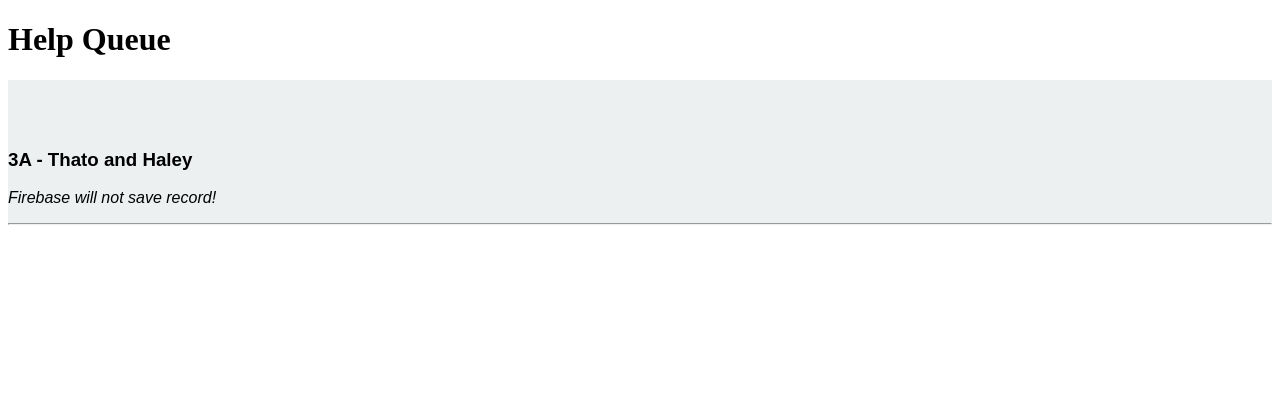
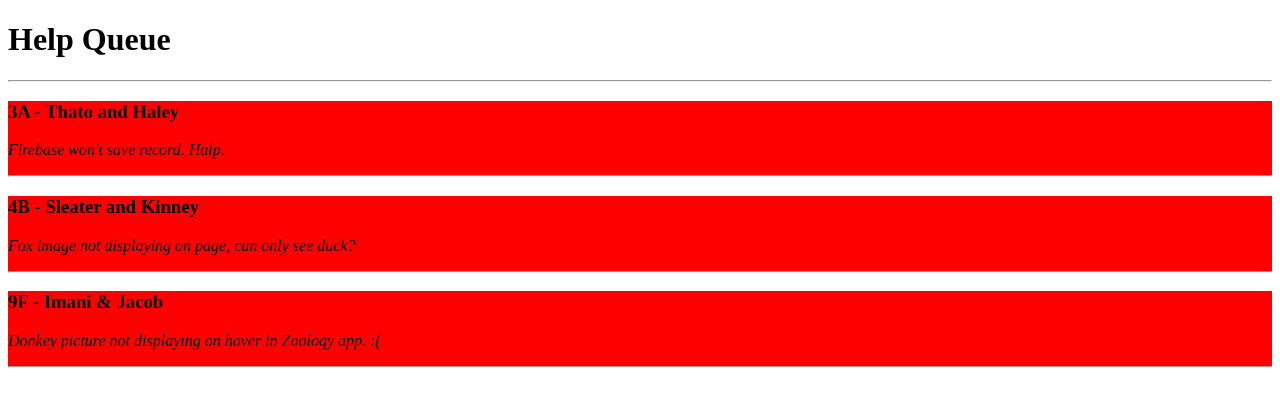
Before and after one commit to tristansetha/react-help-queue, a React app: page / in a window 1280 px wide. Shown: the top 406 px of the page. Built offline with nearby package versions, Linux system fonts and the light colour scheme.

Commit message:
updated with lint and css modules

```diff
--- a/src/components/Ticket.jsx
+++ b/src/components/Ticket.jsx
@@ -2,13 +2,13 @@ import React from 'react';
 import PropTypes from 'prop-types';
 
 function Ticket(props){
-  var ticketStyles = {
-    backgroundColor: '#ecf0f1',
-    fontFamily: 'sans-serif',
-    paddingTop: '50px'
-  };
   return (
-    <div style={ticketStyles}>
+    <div>
+        <style jsx>{`
+          div {
+            background-color: red;
+          }
+        `}</style>
       <h3>{props.location} - {props.names}</h3>
       <p><em>{props.issue}</em></p>
       <hr/>
@@ -23,3 +23,18 @@ Ticket.propTypes = {
 };
 
 export default Ticket;
+
+// function Ticket(props){
+//   var ticketStyles = {
+//     backgroundColor: '#ecf0f1',
+//     fontFamily: 'sans-serif',
+//     paddingTop: '50px'
+//   };
+//   return (
+//     <div style={ticketStyles}>
+//       <h3>{props.location} - {props.names}</h3>
+//       <p><em>{props.issue}</em></p>
+//       <hr/>
+//     </div>
+//   );
+// }
--- a/src/components/TicketList.jsx
+++ b/src/components/TicketList.jsx
@@ -1,12 +1,35 @@
 import React from 'react';
 import Ticket from './Ticket';
 
+var masterTicketList = [
+  {
+    names: 'Thato and Haley',
+    location: '3A',
+    issue: 'Firebase won\'t save record. Halp.'
+  },
+  {
+    names: 'Sleater and Kinney',
+    location: '4B',
+    issue: 'Fox image not displaying on page, can only see duck?'
+  },
+  {
+    names: 'Imani & Jacob',
+    location: '9F',
+    issue: 'Donkey picture not displaying on hover in Zoology app. :('
+  }
+];
+
 function TicketList(){
-  return (
-    <Ticket
-      location="3A"
-      names="Thato and Haley"
-      issue="Firebase will not save record!"/>
+  return(
+    <div>
+      <hr/>
+      {masterTicketList.map((ticket, index) =>
+        <Ticket names={ticket.names}
+        location={ticket.location}
+        issue={ticket.issue}
+        key={index}/>
+        )}
+    </div>
   );
 }
 
--- a/webpack.config.js
+++ b/webpack.config.js
@@ -51,7 +51,8 @@ module.exports = {
             "react",
           ],
           plugins: [
-            "react-hot-loader/babel"
+            "react-hot-loader/babel",
+            "styled-jsx/babel"
           ]
         }
       }
@@ -69,3 +70,7 @@ module.exports = {
     }),
   ]
 };
+
+// Because we've configured our linter to work as a Webpack loader,
+// ESLint will now automatically check our code whenever Webpack bundles it.
+// (Even during hot module replacement while the dev server is live!)
```
Also changed, not shown: package.json (+5 -2 lines), .eslintrc.json, 1 other file (tests, documents, lock files or other folders).
